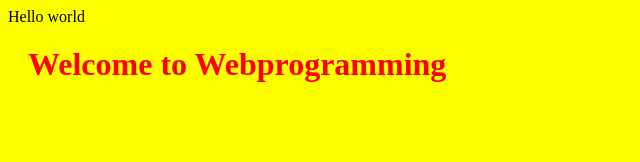
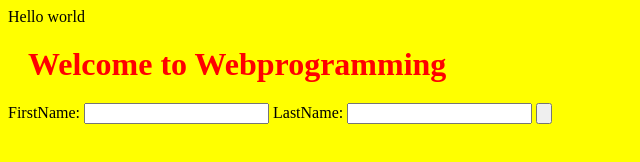
Before and after one commit to Danesh80730/Danesh-, a plain HTML site: page index.html in a window 1280 px wide. Shown: the whole page, without its empty margins (0-640 px from the left). Drawn offline with Linux system fonts and the light colour scheme.

Commit message:
this is samle file

```diff
--- a/index.html
+++ b/index.html
@@ -11,7 +11,13 @@
 <body>
   Hello world
   <h1>Welcome to Webprogramming</h1>
-
+  <form>
+    <label for="fname">FirstName:</label>
+    <input type="text">
+    <label for="lname">LastName:</label>
+    <input type="text">
+    <input type="button">
+  </form>
   <script src="script.js"></script>
 
  <!--
```
